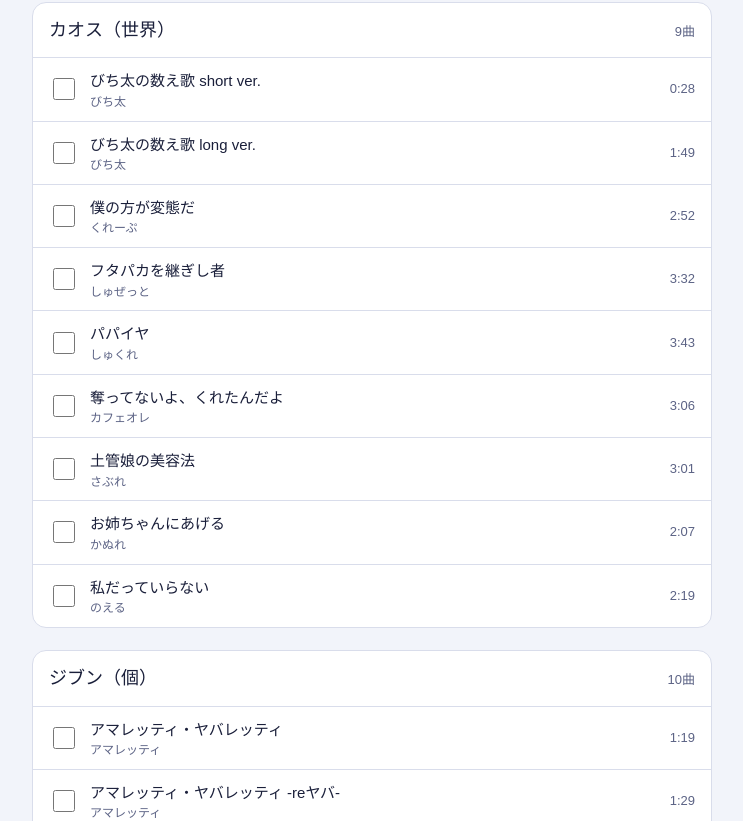
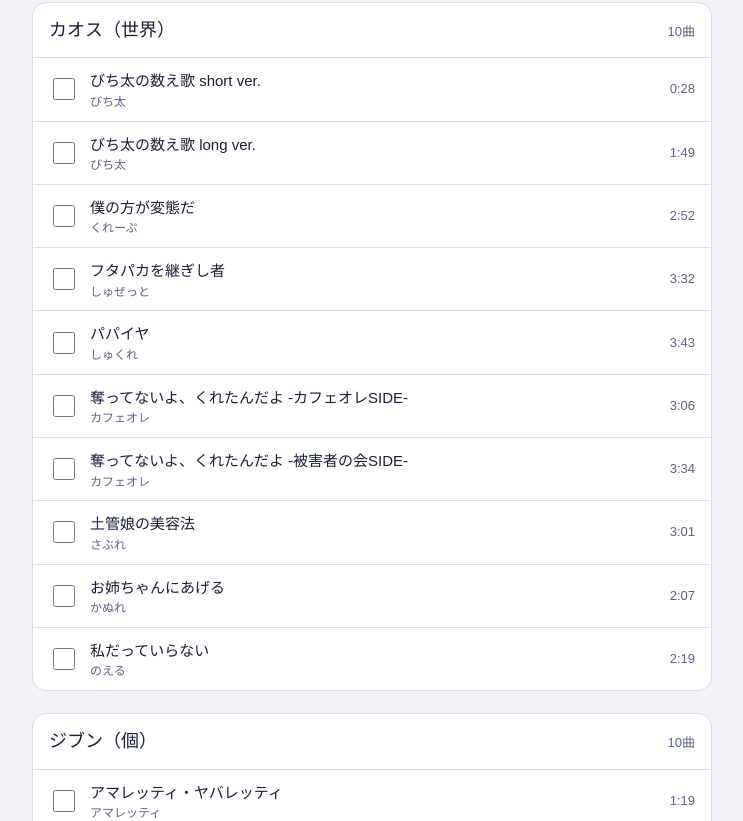
Before and after one commit to hamuchira/hamster-music, a plain HTML site: page index.html in a window 1280 px wide. Shown: the part 896-1717 px from the top of the page, without its empty margins (268-1011 px from the left). Drawn offline with Linux system fonts and the light colour scheme; a web font is replaced by a local one.

Commit message:
Add files via upload

```diff
--- a/index.html
+++ b/index.html
@@ -136,7 +136,8 @@ const SONGS = [
   {cd:"カオス（世界）", id:"c3", t:"僕の方が変態だ", c:"くれーぷ", s:172},
   {cd:"カオス（世界）", id:"c4", t:"フタパカを継ぎし者", c:"しゅぜっと", s:212},
   {cd:"カオス（世界）", id:"c5", t:"パパイヤ", c:"しゅくれ", s:223},
-  {cd:"カオス（世界）", id:"c6", t:"奪ってないよ、くれたんだよ", c:"カフェオレ", s:186},
+  {cd:"カオス（世界）", id:"c6", t:"奪ってないよ、くれたんだよ -カフェオレSIDE-", c:"カフェオレ", s:186},
+  {cd:"カオス（世界）", id:"c10", t:"奪ってないよ、くれたんだよ -被害者の会SIDE-", c:"カフェオレ", s:214},
   {cd:"カオス（世界）", id:"c7", t:"土管娘の美容法", c:"さぶれ", s:181},
   {cd:"カオス（世界）", id:"c8", t:"お姉ちゃんにあげる", c:"かぬれ", s:127},
   {cd:"カオス（世界）", id:"c9", t:"私だっていらない", c:"のえる", s:139},
```
